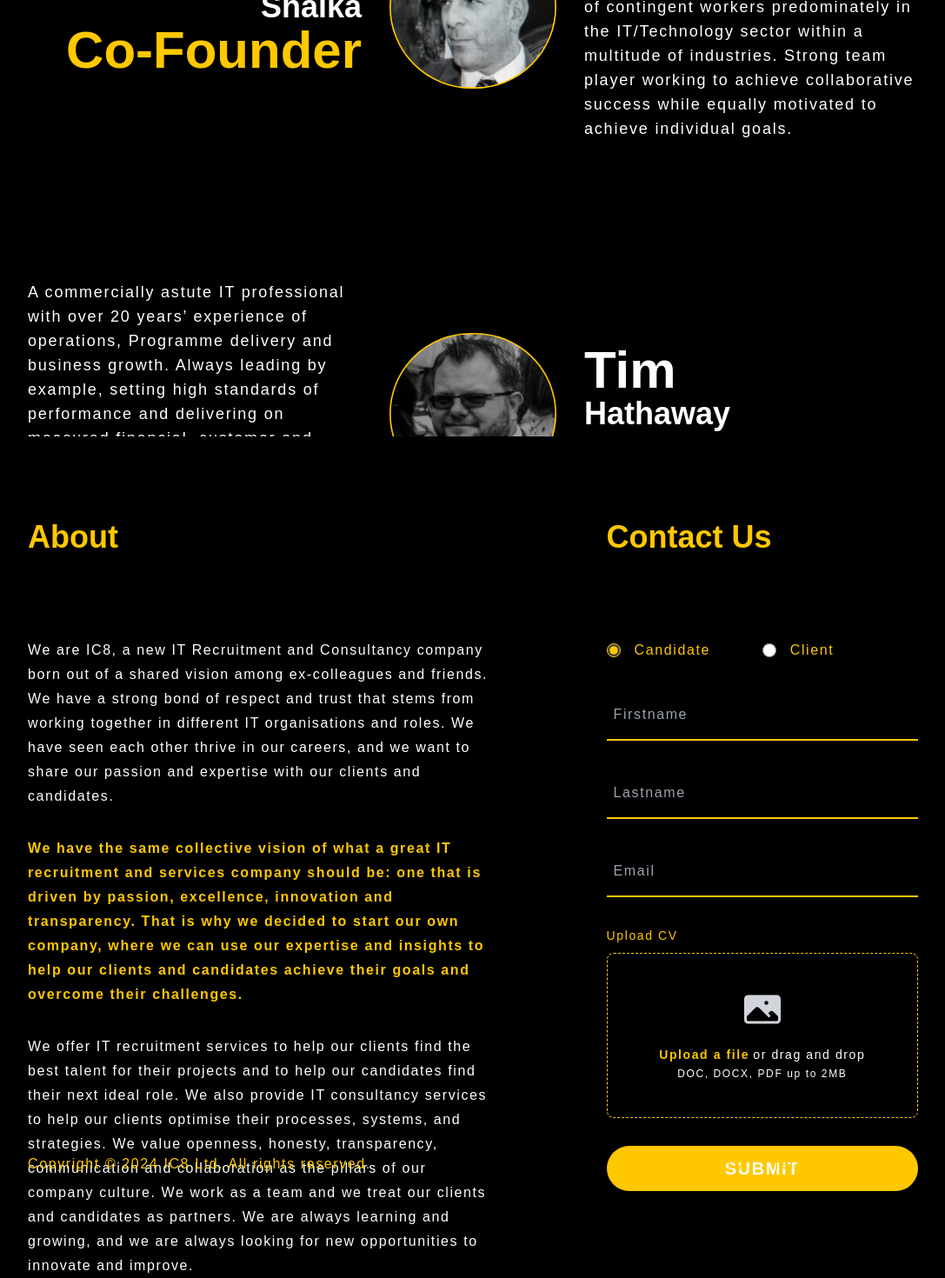
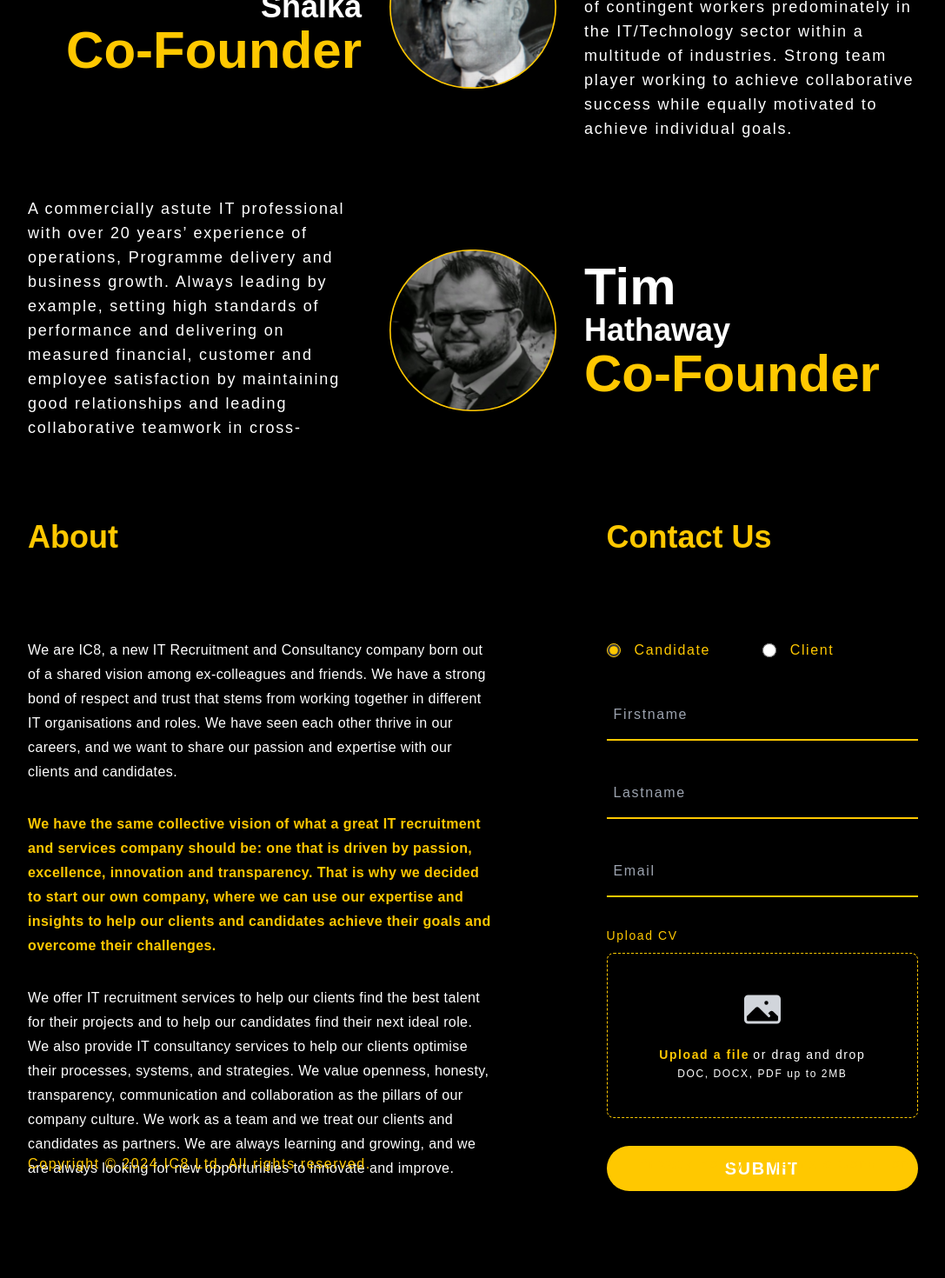
Before and after one commit to technologyconsulting/ic8-production, a Next.js app: page / in a window 1280 px wide. Shown: the part 1095-2565 px from the top of the page at 87% size, without its empty margins (96-1183 px from the left). After the commit the page ends 2497 px from the top, so only its background shows below. Built offline with nearby package versions, Linux system fonts and the light colour scheme; no server answers.

Commit message:
refcator: people h1 positioning in people, about page paragraph line height on xl

```diff
--- a/src/app/page.tsx
+++ b/src/app/page.tsx
@@ -24,12 +24,12 @@ export default function Home() {
       <section className="xl:h-[calc(100vh)] flex flex-col gap-16 w-full max-w-screen-xl min-w-20 m-auto text-ic8 bg-black">
         <h2
           id="people"
-          className="w-fit m-auto text-2xl md:text-3xl xl:text-4xl font-bold"
+          className="w-fit mx-auto text-2xl md:text-3xl xl:text-4xl font-bold"
         >
           PEOPLE
         </h2>
-        <section className="flex flex-col md:items-center xl:flex-row lg:my-12">
-          <div className="flex flex-col justify-center w-full xl:w-2/5 text-center xl:text-right xl:mr-8">
+        <section className="flex flex-col md:items-center xl:flex-row lg:my-12 xl:h-2/5 xl:my-0 xl:mt-12">
+          <div className="flex flex-col justify-center w-full xl:w-2/5 text-center xl:text-right xl:mr-8 ">
             <h1 className="text-4xl xl:text-6xl text-white font-bold">
               Spencer
             </h1>
@@ -58,7 +58,7 @@ export default function Home() {
             </p>
           </div>
         </section>
-        <section className="flex flex-col-reverse md:items-center xl:flex-row lg:my-12">
+        <section className="flex flex-col-reverse md:items-center xl:flex-row lg:my-12 xl:h-2/5 xl:my-0 xl:mb-12">
           <div className="flex justify-center md:w-5/6 xl:w-2/5 xl:mr-8">
             <p className="h-fit mx-4 mt-8 text-white leading-7 tracking-widest text-center xl:text-left xl:m-auto xl:text-lg">
               A commercially astute IT professional with over 20 years’
@@ -94,7 +94,7 @@ export default function Home() {
           >
             About
           </h2>
-          <p className="text-white leading-7 tracking-widest text-center xl:text-left my-8 md:mb-8 md:mt-20 xl:my-8">
+          <p className="text-white leading-7 tracking-wide text-center xl:text-left my-8 md:mb-8 md:mt-20 xl:my-8 xl:text-md">
             We are IC8, a new IT Recruitment and Consultancy company born out of
             a shared vision among ex-colleagues and friends. We have a strong
             bond of respect and trust that stems from working together in
@@ -102,7 +102,7 @@ export default function Home() {
             in our careers, and we want to share our passion and expertise with
             our clients and candidates.
           </p>
-          <p className="text-ic8 leading-7 tracking-widest text-center xl:text-left font-bold my-8">
+          <p className="text-ic8 leading-7 tracking-wide text-center xl:text-left font-bold my-8 xl:text-md">
             We have the same collective vision of what a great IT recruitment
             and services company should be: one that is driven by passion,
             excellence, innovation and transparency. That is why we decided to
@@ -110,7 +110,7 @@ export default function Home() {
             to help our clients and candidates achieve their goals and overcome
             their challenges.
           </p>
-          <p className="text-white leading-7 tracking-widest text-center xl:text-left my-8">
+          <p className="text-white leading-7 tracking-wide text-center xl:text-left my-8 xl:text-md">
             We offer IT recruitment services to help our clients find the best
             talent for their projects and to help our candidates find their next
             ideal role. We also provide IT consultancy services to help our
```
